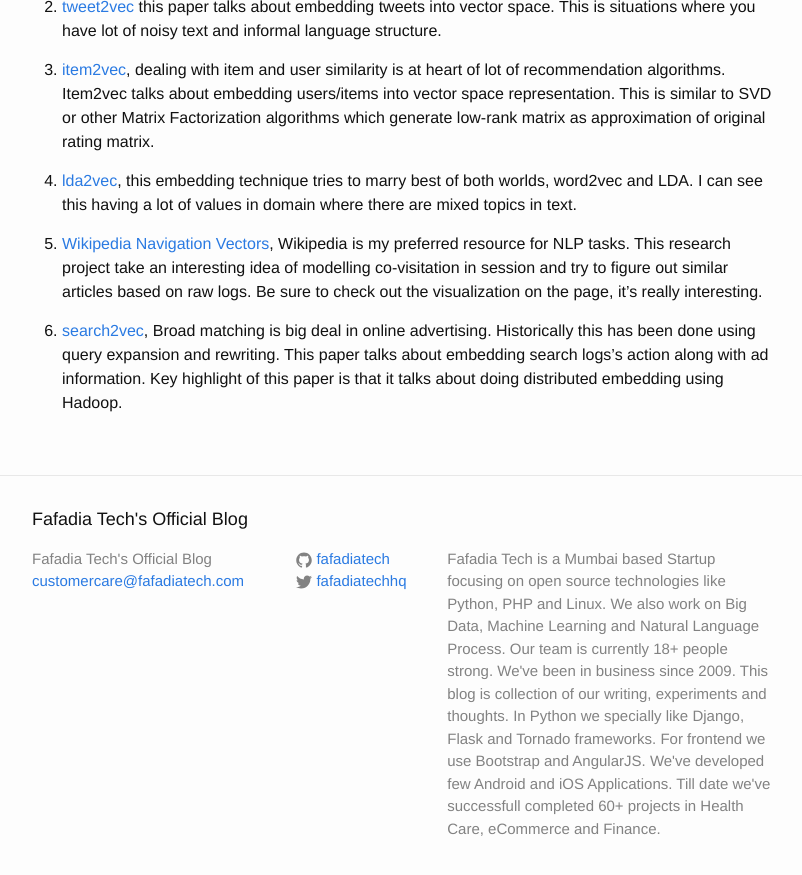
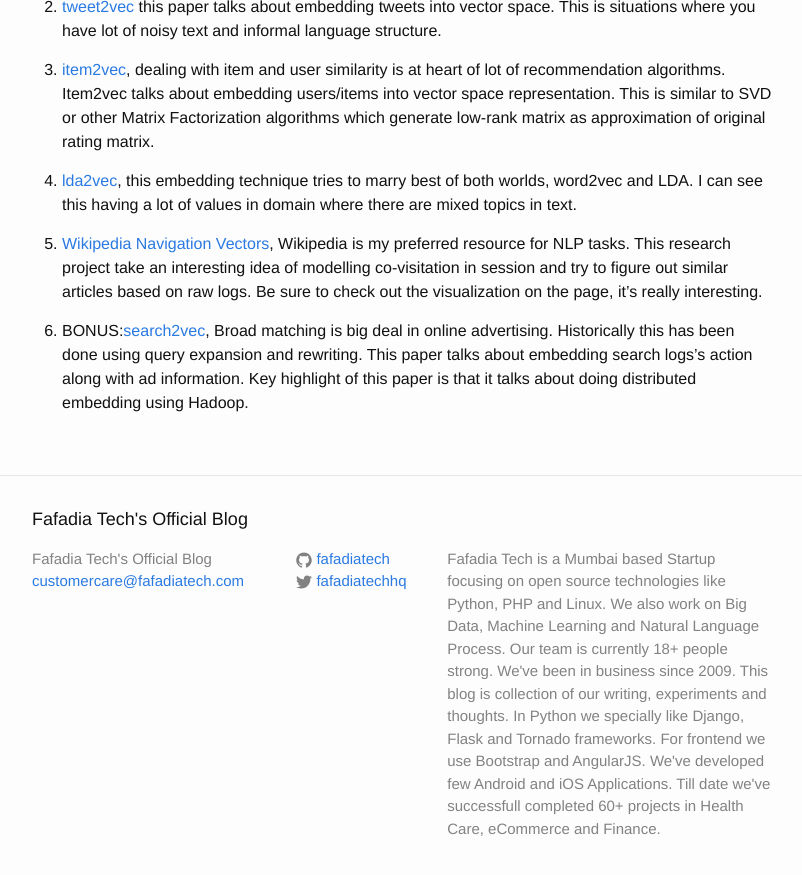
Before and after one commit to fafadiatech/fafadiatech.github.io, a Jekyll site: the page built from _posts/2016-05-31-5-variants-of-word-embeddings.markdown, in a window 1280 px wide and 900 px high, scrolled down 1164 px. Shown: the top 875 px of the window, without its empty margins (238-1040 px from the left). Built offline with Jekyll 4.4.1, drawn with Linux system fonts in a browser that asks for light colours.

Commit message:
added bonus caption

```diff
--- a/_posts/2016-05-31-5-variants-of-word-embeddings.markdown
+++ b/_posts/2016-05-31-5-variants-of-word-embeddings.markdown
@@ -23,4 +23,4 @@
 
 5. [Wikipedia Navigation Vectors](https://meta.wikimedia.org/wiki/Research:Wikipedia_Navigation_Vectors), Wikipedia is my preferred resource for NLP tasks. This research project take an interesting idea of modelling co-visitation in session and try to figure out similar articles based on raw logs. Be sure to check out the visualization on the page, it's really interesting.
 
-6. [search2vec](https://research.yahoo.com/publications/8758/scalable-semantic-matching-queries-ads-sponsored-search-advertising), Broad matching is big deal in online advertising. Historically this has been done using query expansion and rewriting. This paper talks about embedding search logs's action along with ad information. Key highlight of this paper is that it talks about doing distributed embedding using Hadoop.
+6. BONUS:[search2vec](https://research.yahoo.com/publications/8758/scalable-semantic-matching-queries-ads-sponsored-search-advertising), Broad matching is big deal in online advertising. Historically this has been done using query expansion and rewriting. This paper talks about embedding search logs's action along with ad information. Key highlight of this paper is that it talks about doing distributed embedding using Hadoop.
```
